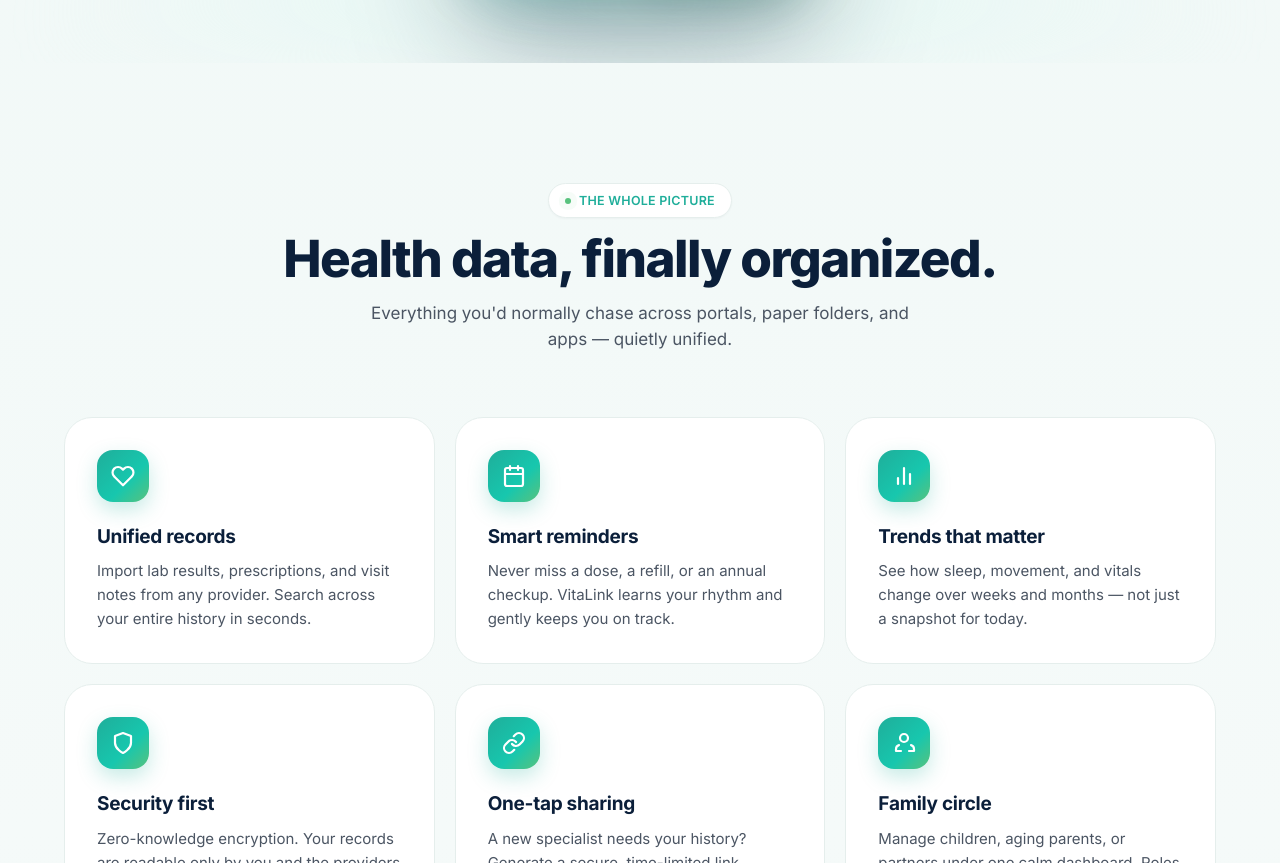
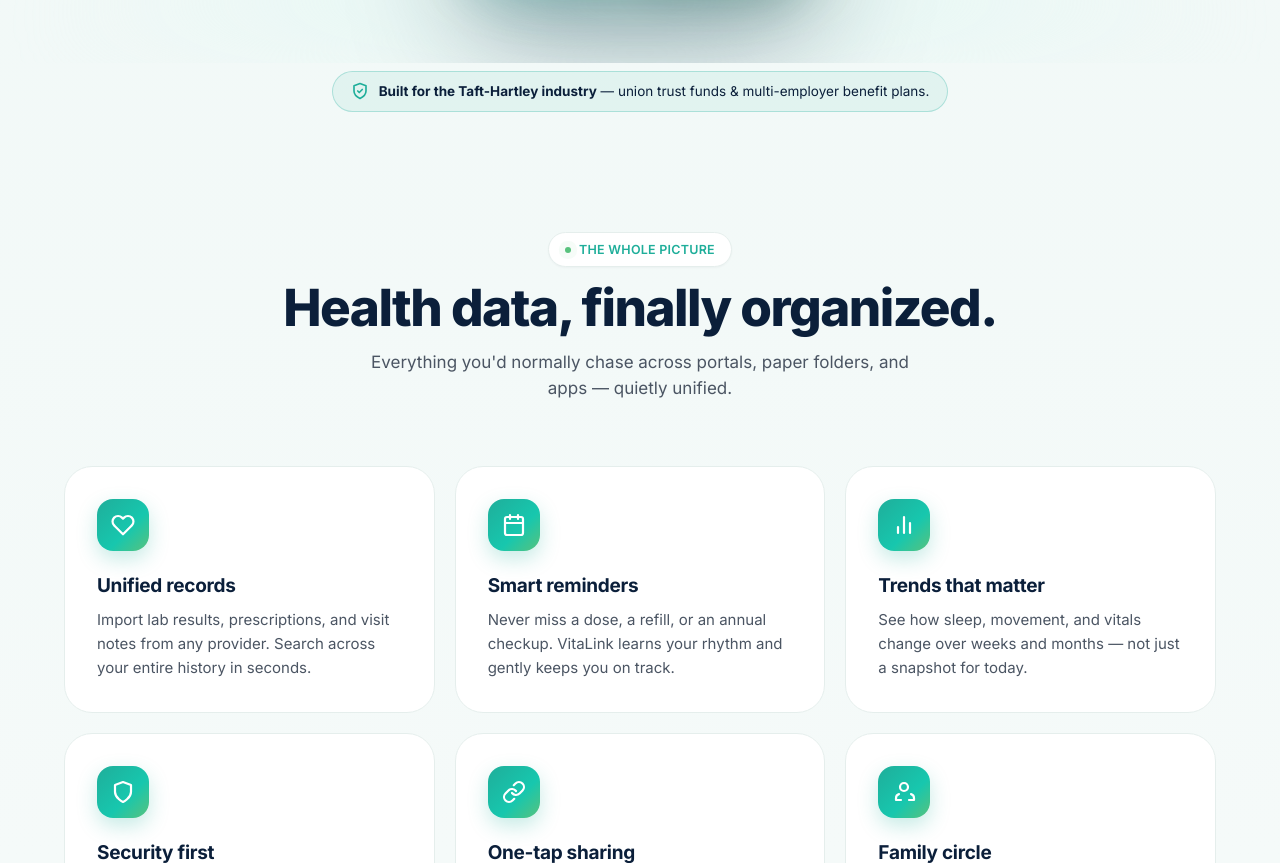
Before and after one commit to Luminous117/Vitalink, a website: page public/index.html in a window 1280 px wide. Shown: the part 1395-2258 px from the top of the page. Drawn offline with nearby package versions, Linux system fonts and the light colour scheme.

Commit message:
Add a Taft-Hartley industry tag between the hero and features
A slim teal pill that reads 'Built for the Taft-Hartley industry —
union trust funds & multi-employer benefit plans.' Signals the
target vertical up front so judges reading the home page catch
the pivot without having to open the pitch deck.

```diff
--- a/public/assets/styles.css
+++ b/public/assets/styles.css
@@ -2282,6 +2282,39 @@ body.drawer-open { overflow: hidden; }
 @media (max-width: 600px) {
   .guest-banner { font-size: 13px; padding: 10px 14px; }
   .guest-banner-body a { display: inline-block; margin-top: 4px; }
+}
+
+/* =============================================================
+   Taft-Hartley industry tag — quiet band between hero and features
+   ============================================================= */
+.industry-band {
+  padding: 8px 0 0;
+  display: flex; justify-content: center;
+}
+.industry-band .container {
+  display: flex; justify-content: center;
+}
+.industry-tag {
+  display: inline-flex; align-items: center; gap: 10px;
+  padding: 10px 18px; border-radius: 999px;
+  background: rgba(31,174,154,0.08);
+  border: 1px solid rgba(31,174,154,0.28);
+  color: var(--trust-navy);
+  font-size: 13.5px; line-height: 1.4;
+  max-width: 640px; text-align: left;
+}
+.industry-tag svg {
+  width: 18px; height: 18px; flex-shrink: 0;
+  color: var(--health-teal);
+}
+.industry-tag strong { font-weight: 700; }
+[data-theme="dark"] .industry-tag {
+  background: rgba(44,212,184,0.10);
+  border-color: rgba(44,212,184,0.32);
+}
+[data-theme="dark"] .industry-tag svg { color: var(--teal-2); }
+@media (max-width: 600px) {
+  .industry-tag { font-size: 12.5px; padding: 8px 14px; gap: 8px; }
 }
 
 /* =============================================================
--- a/public/index.html
+++ b/public/index.html
@@ -118,6 +118,15 @@
   </div>
 </header>
 
+<div class="industry-band">
+  <div class="container">
+    <span class="industry-tag">
+      <svg viewBox="0 0 24 24" fill="none" stroke="currentColor" stroke-width="2.2" stroke-linecap="round" stroke-linejoin="round" aria-hidden="true"><path d="M12 22s8-4 8-10V5l-8-3-8 3v7c0 6 8 10 8 10z"/><polyline points="9 12 11 14 15 10"/></svg>
+      <span><strong>Built for the Taft-Hartley industry</strong> — union trust funds &amp; multi-employer benefit plans.</span>
+    </span>
+  </div>
+</div>
+
 <section id="features" class="section">
   <div class="container">
     <div class="section-head">
```
